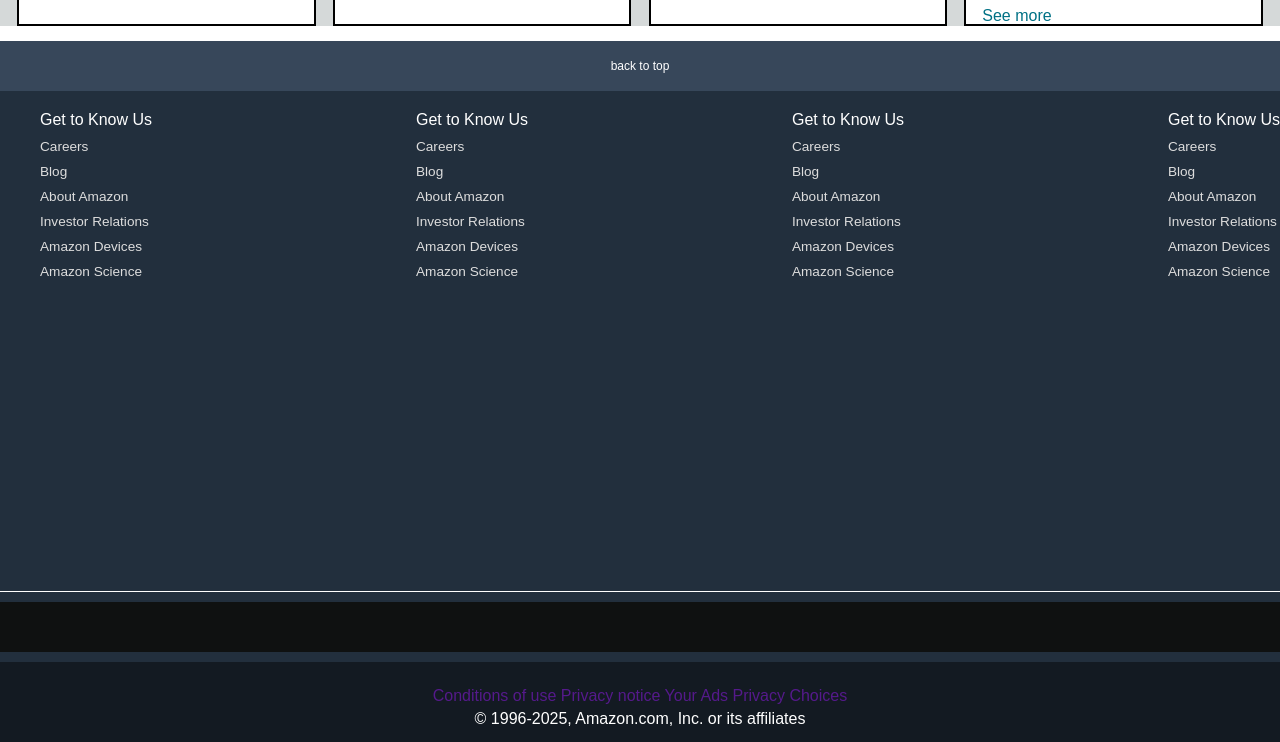
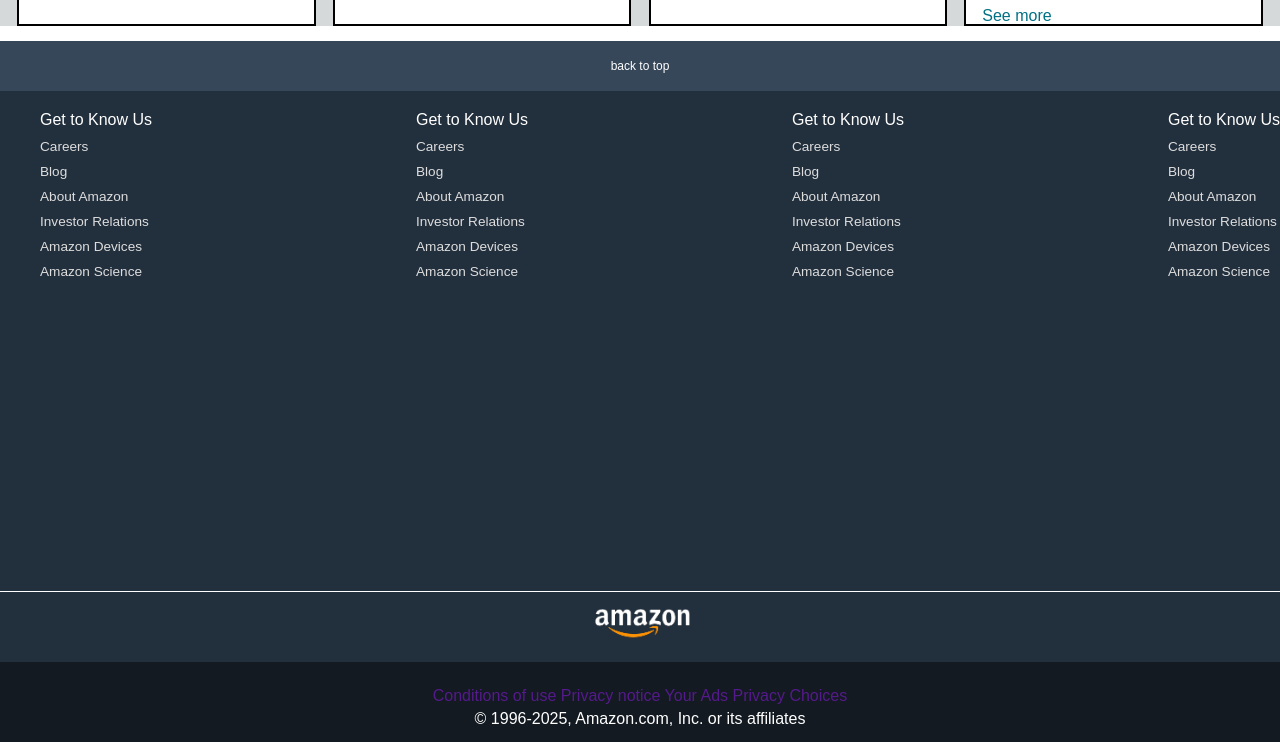
Before and after one commit to dharmender0007/Amazon-Clone, a plain HTML site: page index.html in a window 1280 px wide. Shown: the part 1582-2324 px from the top of the page. Drawn offline with Linux system fonts and the light colour scheme.

Commit message:
Update index.html

```diff
--- a/index.html
+++ b/index.html
@@ -206,7 +206,7 @@
           </div>
 
           <div class="foot-panel3">
-            <div class="logo"></div>
+            <div class="foot-logo"></div>
           </div>
 
           <div class="foot-panel4">
```
